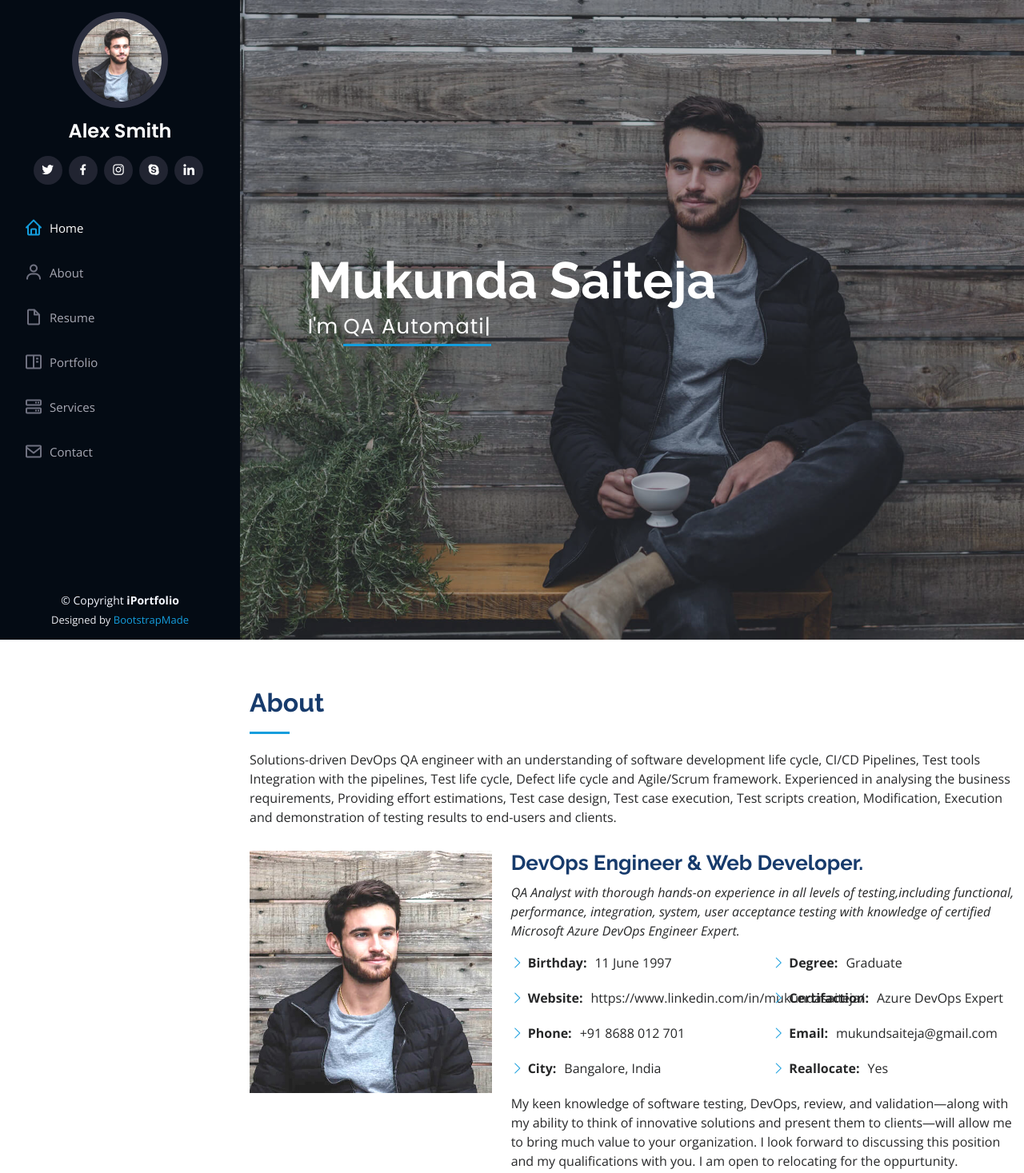
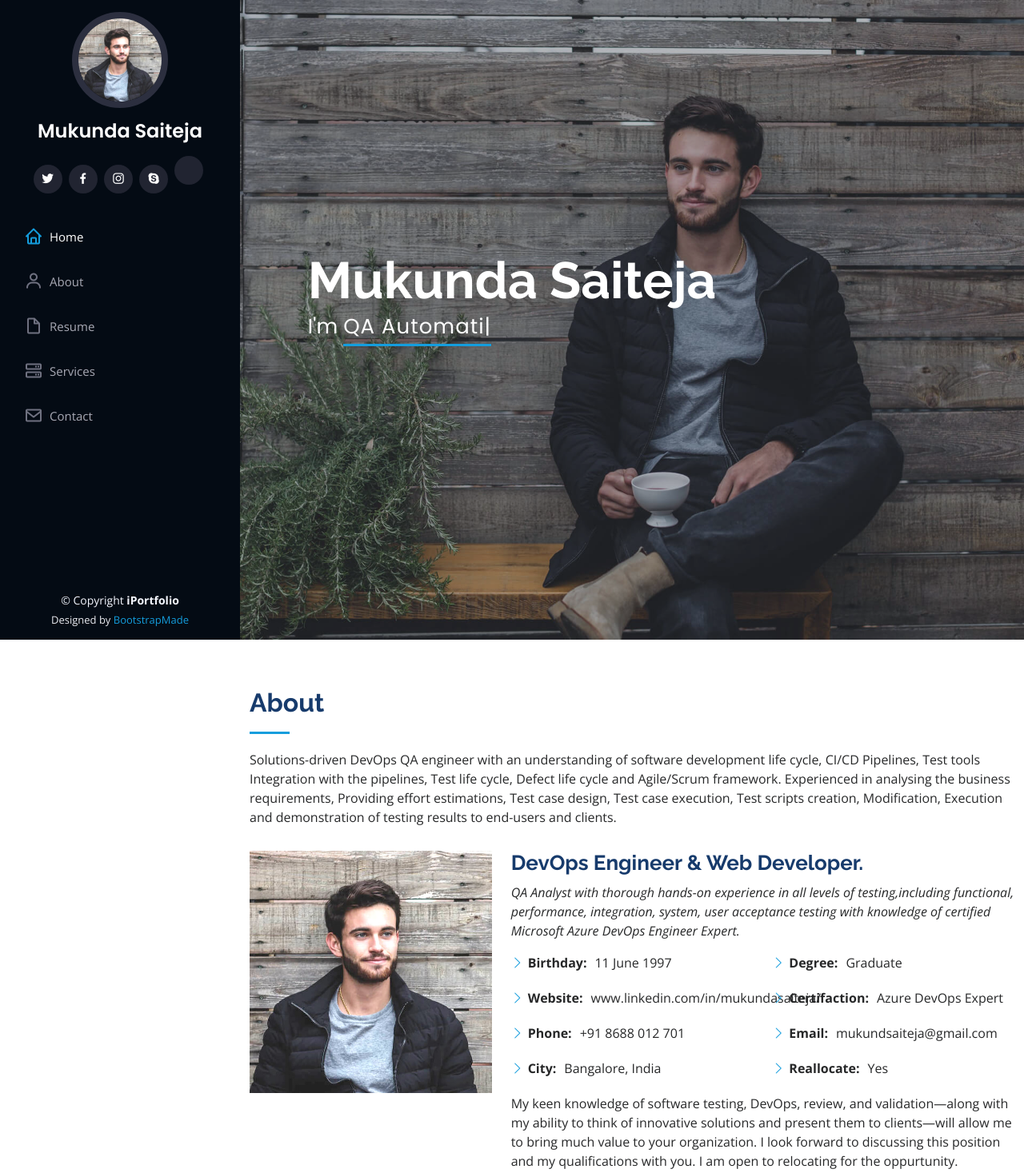
Before and after one commit to MukundaSaiteja/Portfolio-Resume-, a plain HTML site: page index.html in a window 1280 px wide. Shown: the top 1467 px of the page at 80% size. Drawn offline with nearby package versions, Linux system fonts and the light colour scheme.

Commit message:
text changes-2

```diff
--- a/index.html
+++ b/index.html
@@ -46,13 +46,13 @@
 
       <div class="profile">
         <img src="assets/img/profile-img.jpg" alt="" class="img-fluid rounded-circle">
-        <h1 class="text-light"><a href="index.html">Alex Smith</a></h1>
+        <h1 class="text-light"><a href="index.html">Mukunda Saiteja</a></h1>
         <div class="social-links mt-3 text-center">
           <a href="#" class="twitter"><i class="bx bxl-twitter"></i></a>
           <a href="#" class="facebook"><i class="bx bxl-facebook"></i></a>
           <a href="#" class="instagram"><i class="bx bxl-instagram"></i></a>
           <a href="#" class="google-plus"><i class="bx bxl-skype"></i></a>
-          <a href="#" class="linkedin"><i class="bx bxl-linkedin"></i></a>
+          <a href="#" class="linkedin"><i class="https://www.linkedin.com/in/mukundasaiteja/"></i></a>
         </div>
       </div>
 
@@ -61,7 +61,6 @@
           <li><a href="#hero" class="nav-link scrollto active"><i class="bx bx-home"></i> <span>Home</span></a></li>
           <li><a href="#about" class="nav-link scrollto"><i class="bx bx-user"></i> <span>About</span></a></li>
           <li><a href="#resume" class="nav-link scrollto"><i class="bx bx-file-blank"></i> <span>Resume</span></a></li>
-          <li><a href="#portfolio" class="nav-link scrollto"><i class="bx bx-book-content"></i> <span>Portfolio</span></a></li>
           <li><a href="#services" class="nav-link scrollto"><i class="bx bx-server"></i> <span>Services</span></a></li>
           <li><a href="#contact" class="nav-link scrollto"><i class="bx bx-envelope"></i> <span>Contact</span></a></li>
         </ul>
@@ -101,7 +100,7 @@
               <div class="col-lg-6">
                 <ul>
                   <li><i class="bi bi-chevron-right"></i> <strong>Birthday:</strong> <span>11 June 1997</span></li>
-                  <li><i class="bi bi-chevron-right"></i> <strong>Website:</strong> <span>https://www.linkedin.com/in/mukundasaiteja/</span></li>
+                  <li><i class="bi bi-chevron-right"></i> <strong>Website:</strong> <span>www.linkedin.com/in/mukundasaiteja/</span></li>
                   <li><i class="bi bi-chevron-right"></i> <strong>Phone:</strong> <span>+91 8688 012 701</span></li>
                   <li><i class="bi bi-chevron-right"></i> <strong>City:</strong> <span>Bangalore, India</span></li>
                 </ul>
```
